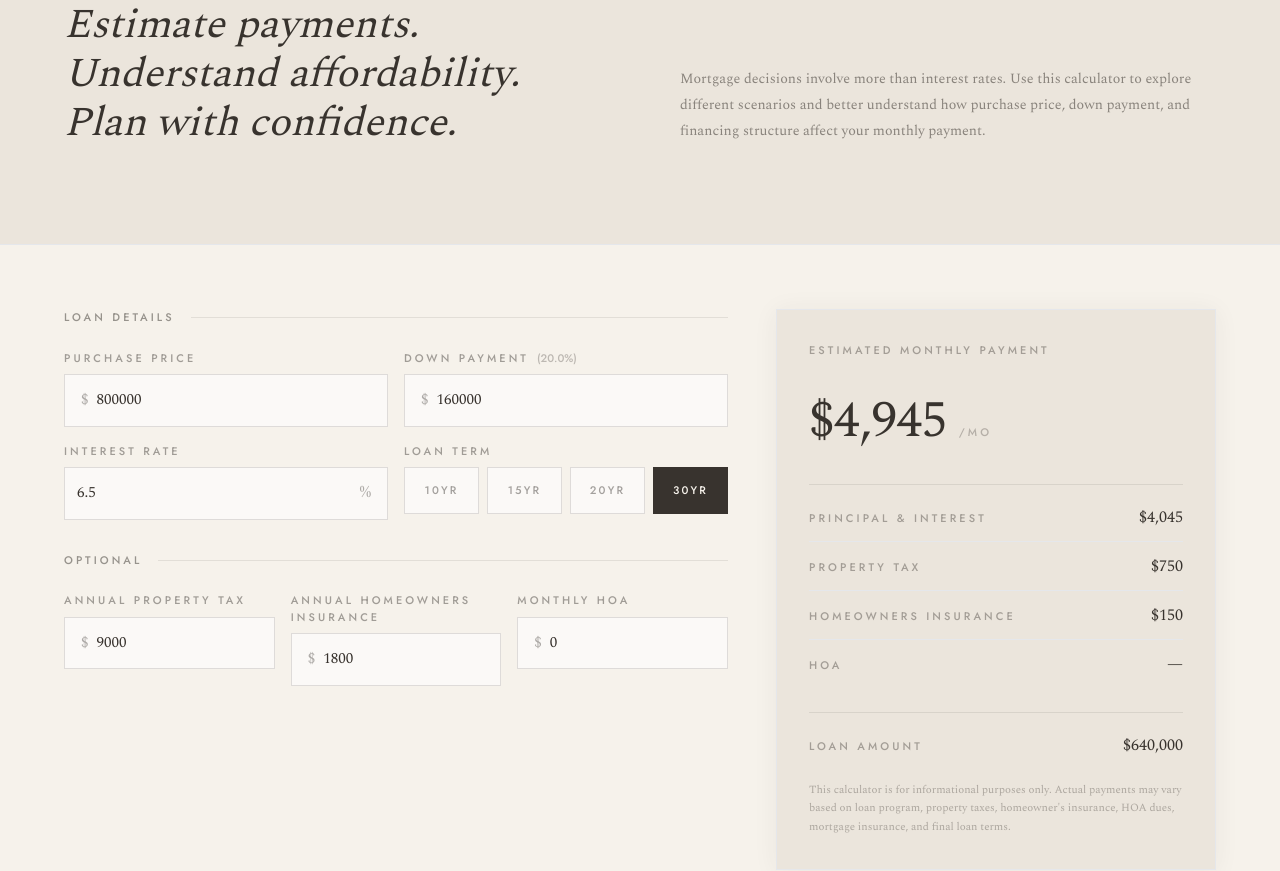
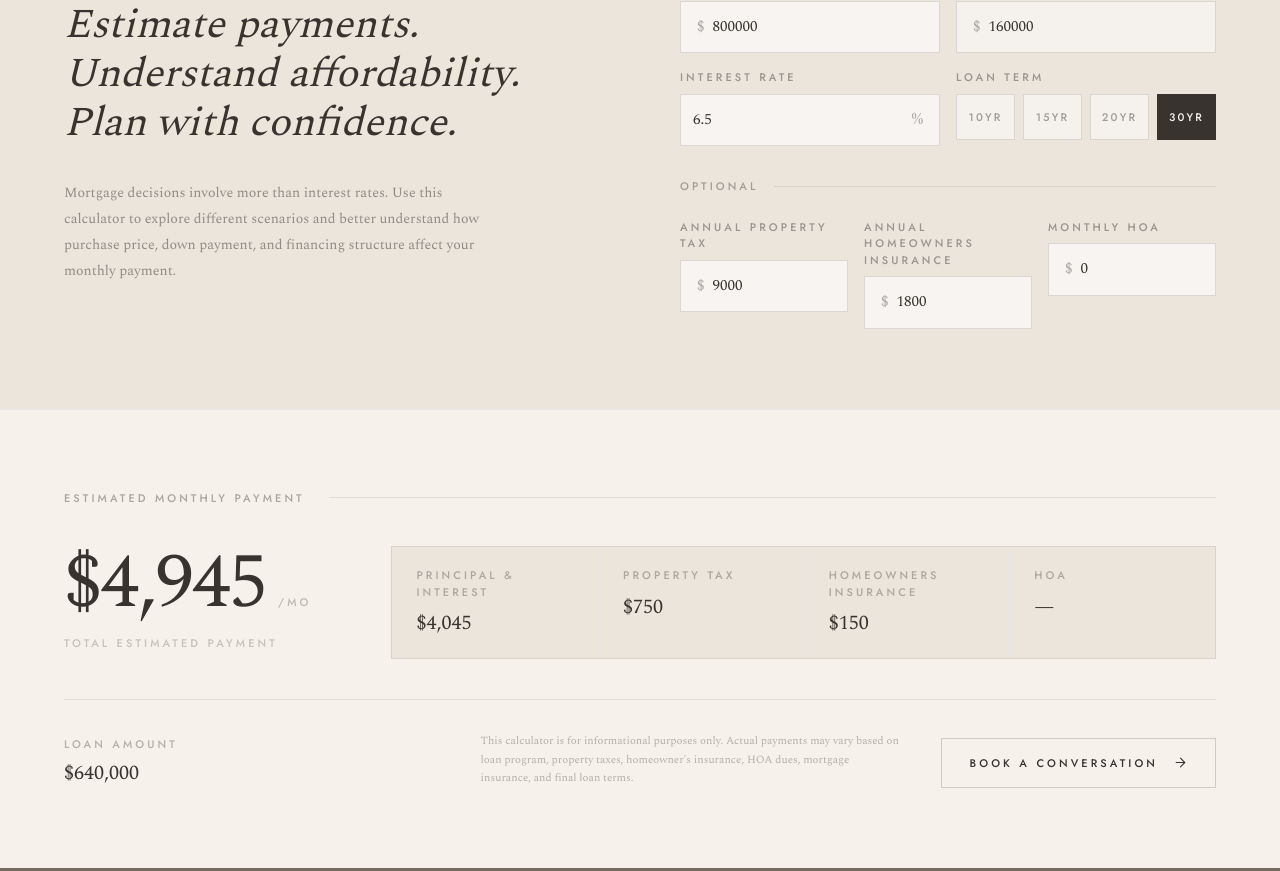
Before and after one commit to jenncko/koast-capital, a Next.js app: page /resources/tools/mortgage-payment-calculator in a window 1280 px wide. Shown: the part 289-1160 px from the top of the page. Built offline with nearby package versions, Linux system fonts and the light colour scheme.

Commit message:
Restructure calculator: hero left, inputs right, results full-width at bottom

```diff
--- a/app/resources/tools/mortgage-payment-calculator/page.tsx
+++ b/app/resources/tools/mortgage-payment-calculator/page.tsx
@@ -133,11 +133,11 @@ export default function MortgageCalculatorPage() {
     <>
       <Nav />
 
-      <div style={{ backgroundColor: '#F6F2EB', minHeight: '100vh', paddingTop: '72px' }}>
+      <div style={{ paddingTop: '72px' }}>
 
-        {/* ── Hero ── */}
+        {/* ── Top section: Hero left + Inputs right ── */}
         <div className="border-b border-charcoal/8" style={{ backgroundColor: '#EBE5DC' }}>
-          <div className="container-xl pt-14 pb-16 lg:pt-20 lg:pb-24">
+          <div className="container-xl pt-14 pb-16 lg:pt-20 lg:pb-20">
 
             {/* Breadcrumb */}
             <nav className="flex items-center gap-2 mb-10 lg:mb-14" aria-label="Breadcrumb">
@@ -152,46 +152,36 @@ export default function MortgageCalculatorPage() {
               <span className="eyebrow text-charcoal/30">Mortgage Calculator</span>
             </nav>
 
-            <div className="grid lg:grid-cols-[1fr_1fr] gap-10 lg:gap-20 items-end">
+            <div className="grid lg:grid-cols-2 gap-12 lg:gap-20 items-start">
 
-              {/* Left — editorial headline */}
+              {/* Left — editorial hero */}
+              <div className="flex flex-col justify-between h-full">
                 <div>
                   <p className="eyebrow mb-5">Tools</p>
                   <div className="h-px bg-charcoal/10 mb-7" />
                   <h1
-                  className="font-serif font-light italic text-charcoal leading-[1.2]"
-                  style={{ fontSize: 'clamp(28px, 3.2vw, 48px)' }}
+                    className="font-serif font-light italic text-charcoal leading-[1.2] mb-8"
+                    style={{ fontSize: 'clamp(28px, 3.2vw, 46px)' }}
                   >
                     Estimate payments.<br />
                     Understand affordability.<br />
                     Plan with confidence.
                   </h1>
-              </div>
-
-              {/* Right — supporting copy */}
-              <div className="lg:pb-1">
                   <p
-                  className="font-serif font-light text-charcoal/55"
-                  style={{ fontSize: 'clamp(14px, 1.1vw, 16px)', lineHeight: '1.85' }}
+                    className="font-serif font-light text-charcoal/50 max-w-[420px]"
+                    style={{ fontSize: 'clamp(14px, 1.05vw, 15px)', lineHeight: '1.85' }}
                   >
                     Mortgage decisions involve more than interest rates. Use this calculator to explore different scenarios and better understand how purchase price, down payment, and financing structure affect your monthly payment.
                   </p>
                 </div>
-
-            </div>
-          </div>
               </div>
 
-        {/* ── Calculator ── */}
-        <div className="container-xl py-12 lg:py-16">
-          <div className="grid lg:grid-cols-[1fr_400px] xl:grid-cols-[1fr_440px] gap-8 lg:gap-12 items-start">
-
-            {/* ── Inputs ── */}
+              {/* Right — inputs */}
               <div>
                 {/* Primary inputs */}
                 <div className="mb-8">
                   <div className="flex items-center gap-4 mb-6">
-                  <p className="eyebrow text-charcoal/50">Loan Details</p>
+                    <p className="eyebrow text-charcoal/40">Loan Details</p>
                     <div className="flex-1 h-px bg-charcoal/10" />
                   </div>
                   <div className="grid sm:grid-cols-2 gap-4">
@@ -206,7 +196,7 @@ export default function MortgageCalculatorPage() {
                       <label className="eyebrow text-charcoal/45 mb-2 block">
                         Down Payment{downPct ? <span className="ml-2 normal-case tracking-normal font-sans text-charcoal/30">({downPct})</span> : null}
                       </label>
-                    <div className="flex items-center border border-charcoal/15 bg-white/60 focus-within:border-sage transition-colors duration-200">
+                      <div className="flex items-center border border-charcoal/15 bg-white/50 focus-within:border-sage transition-colors duration-200">
                         <span className="pl-4 pr-2 font-serif font-light text-charcoal/40 text-[15px] select-none">$</span>
                         <input
                           type="number"
@@ -236,7 +226,7 @@ export default function MortgageCalculatorPage() {
                             className={`flex-1 py-3.5 border font-sans font-medium text-[11px] tracking-[0.2em] uppercase transition-all duration-200 ${
                               loanTerm === String(yr)
                                 ? 'bg-charcoal text-cream border-charcoal'
-                              : 'border-charcoal/15 text-charcoal/45 bg-white/60 hover:border-sage hover:text-charcoal'
+                                : 'border-charcoal/15 text-charcoal/45 bg-white/50 hover:border-sage hover:text-charcoal'
                             }`}
                           >
                             {yr}yr
@@ -250,7 +240,7 @@ export default function MortgageCalculatorPage() {
                 {/* Optional inputs */}
                 <div>
                   <div className="flex items-center gap-4 mb-6">
-                  <p className="eyebrow text-charcoal/50">Optional</p>
+                    <p className="eyebrow text-charcoal/40">Optional</p>
                     <div className="flex-1 h-px bg-charcoal/10" />
                   </div>
                   <div className="grid sm:grid-cols-3 gap-4">
@@ -279,55 +269,70 @@ export default function MortgageCalculatorPage() {
                 </div>
               </div>
 
-            {/* ── Results ── */}
-            <div className="lg:sticky lg:top-[96px]">
-              <div
-                className="border border-charcoal/12 p-7 lg:p-8"
-                style={{ backgroundColor: '#EBE5DC', boxShadow: '0 2px 24px rgba(56,51,46,0.06)' }}
-              >
-                <p className="eyebrow text-charcoal/40 mb-6">Estimated Monthly Payment</p>
+            </div>
+          </div>
+        </div>
 
-                {/* Total — hero number */}
-                <div className="pb-6 mb-2 border-b border-charcoal/10">
+        {/* ── Bottom section: Results ── */}
+        <div style={{ backgroundColor: '#F6F2EB' }}>
+          <div className="container-xl py-14 lg:py-20">
+
+            <div className="flex items-center gap-6 mb-10">
+              <p className="eyebrow text-charcoal/40">Estimated Monthly Payment</p>
+              <div className="flex-1 h-px bg-charcoal/10" />
+            </div>
+
+            {/* Total + breakdown in a horizontal row on desktop */}
+            <div className="grid lg:grid-cols-[auto_1fr] gap-10 lg:gap-20 items-start mb-10">
+
+              {/* Big number */}
+              <div>
                 <span
                   className="font-serif font-light text-charcoal"
-                    style={{ fontSize: 'clamp(36px, 4vw, 52px)', letterSpacing: '-0.01em' }}
+                  style={{ fontSize: 'clamp(48px, 6vw, 80px)', letterSpacing: '-0.02em', lineHeight: 1 }}
                 >
                   {fmt(results.total)}
                 </span>
                 <span className="eyebrow text-charcoal/30 ml-3">/mo</span>
+                <p className="eyebrow text-charcoal/25 mt-3">Total Estimated Payment</p>
               </div>
 
-                {/* Breakdown */}
-                <div className="divide-y divide-charcoal/6">
-                  <ResultRow label="Principal &amp; Interest" value={fmt(results.pi)} />
-                  <ResultRow label="Property Tax" value={results.monthlyTax > 0 ? fmt(results.monthlyTax) : '—'} />
-                  <ResultRow label="Homeowners Insurance" value={results.monthlyInsurance > 0 ? fmt(results.monthlyInsurance) : '—'} />
-                  <ResultRow label="HOA" value={results.monthlyHoa > 0 ? fmt(results.monthlyHoa) : '—'} />
+              {/* Breakdown grid */}
+              <div className="grid sm:grid-cols-2 lg:grid-cols-4 gap-0 border border-charcoal/10 divide-y sm:divide-y-0 sm:divide-x divide-charcoal/8"
+                style={{ backgroundColor: '#EBE5DC' }}>
+                {[
+                  { label: 'Principal & Interest', value: fmt(results.pi) },
+                  { label: 'Property Tax', value: results.monthlyTax > 0 ? fmt(results.monthlyTax) : '—' },
+                  { label: 'Homeowners Insurance', value: results.monthlyInsurance > 0 ? fmt(results.monthlyInsurance) : '—' },
+                  { label: 'HOA', value: results.monthlyHoa > 0 ? fmt(results.monthlyHoa) : '—' },
+                ].map((row) => (
+                  <div key={row.label} className="px-6 py-5 flex flex-col gap-2">
+                    <span className="eyebrow text-charcoal/35">{row.label}</span>
+                    <span className="font-serif font-light text-charcoal text-[20px] tabular-nums">{row.value}</span>
+                  </div>
+                ))}
               </div>
 
-                {/* Loan amount */}
-                <div className="mt-6 pt-5 border-t border-charcoal/10">
-                  <div className="flex items-baseline justify-between">
-                    <span className="eyebrow text-charcoal/40">Loan Amount</span>
-                    <span className="font-serif font-light text-charcoal text-[16px]">{fmt(results.loanAmount)}</span>
+            </div>
+
+            {/* Loan amount + disclaimer + CTA */}
+            <div className="flex flex-col sm:flex-row sm:items-end justify-between gap-8 pt-8 border-t border-charcoal/10">
+              <div className="flex items-baseline gap-8">
+                <div>
+                  <p className="eyebrow text-charcoal/35 mb-1.5">Loan Amount</p>
+                  <p className="font-serif font-light text-charcoal text-[20px] tabular-nums">{fmt(results.loanAmount)}</p>
                 </div>
               </div>
-
-                {/* Disclaimer */}
+              <div className="flex flex-col sm:flex-row sm:items-end gap-6 sm:gap-10">
                 <p
-                  className="mt-6 font-serif font-light text-charcoal/35 leading-relaxed"
+                  className="font-serif font-light text-charcoal/35 max-w-[420px]"
                   style={{ fontSize: '11px', lineHeight: '1.7' }}
                 >
                   This calculator is for informational purposes only. Actual payments may vary based on loan program, property taxes, homeowner&apos;s insurance, HOA dues, mortgage insurance, and final loan terms.
                 </p>
-              </div>
-
-              {/* CTA */}
-              <div className="mt-5">
                 <a
                   href="/#book"
-                  className="group flex items-center justify-between gap-4 px-7 py-4 border border-charcoal/20 text-charcoal eyebrow hover:bg-sage hover:border-sage hover:text-cream transition-all duration-300 w-full"
+                  className="group flex items-center gap-4 px-7 py-4 border border-charcoal/20 text-charcoal eyebrow hover:bg-sage hover:border-sage hover:text-cream transition-all duration-300 whitespace-nowrap flex-shrink-0"
                 >
                   Book a Conversation
                   <svg width="13" height="13" viewBox="0 0 12 12" fill="none" stroke="currentColor" strokeWidth="1" strokeLinecap="round"
```
Lines whose indentation alone changed are shown as unchanged.
